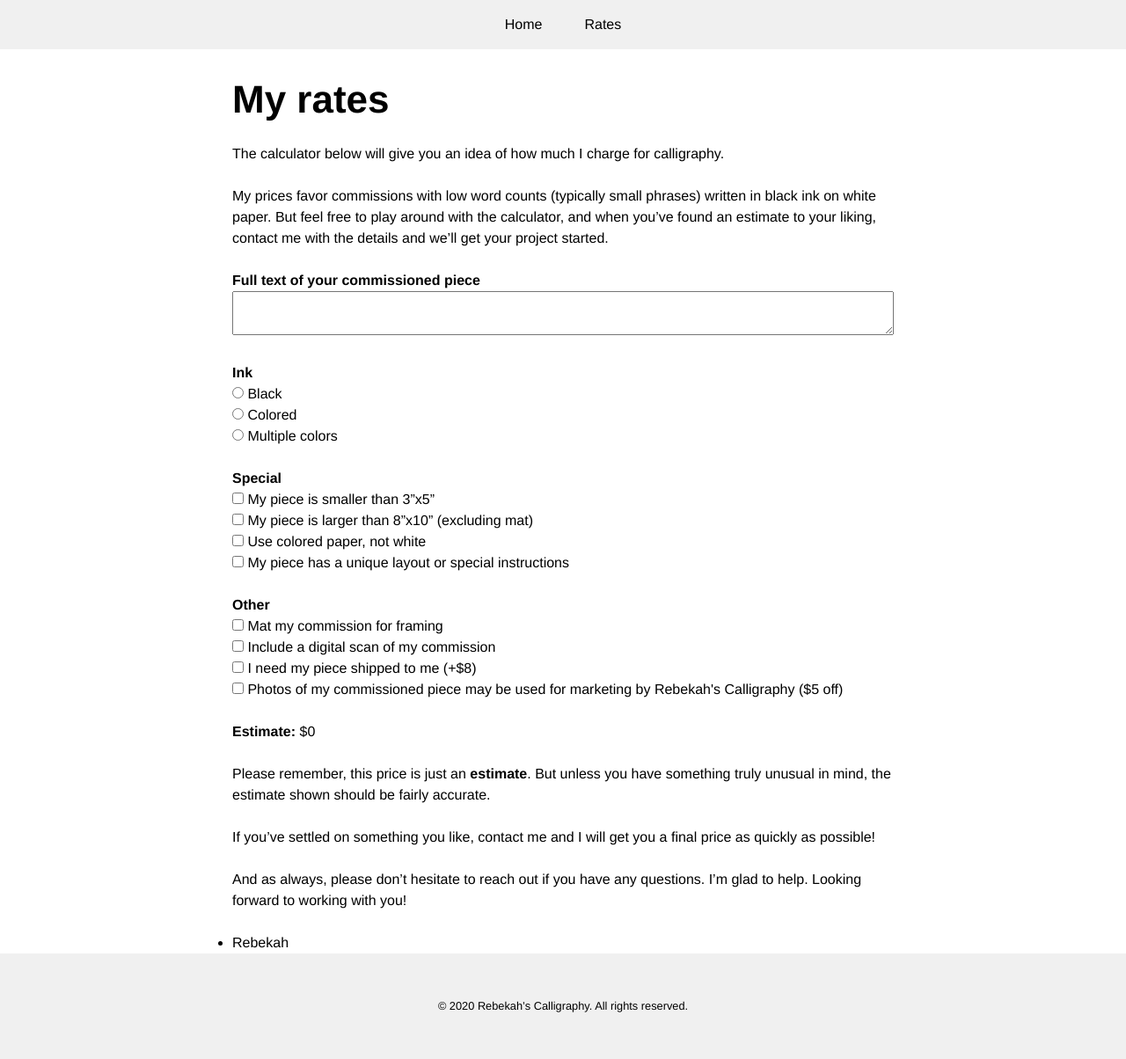
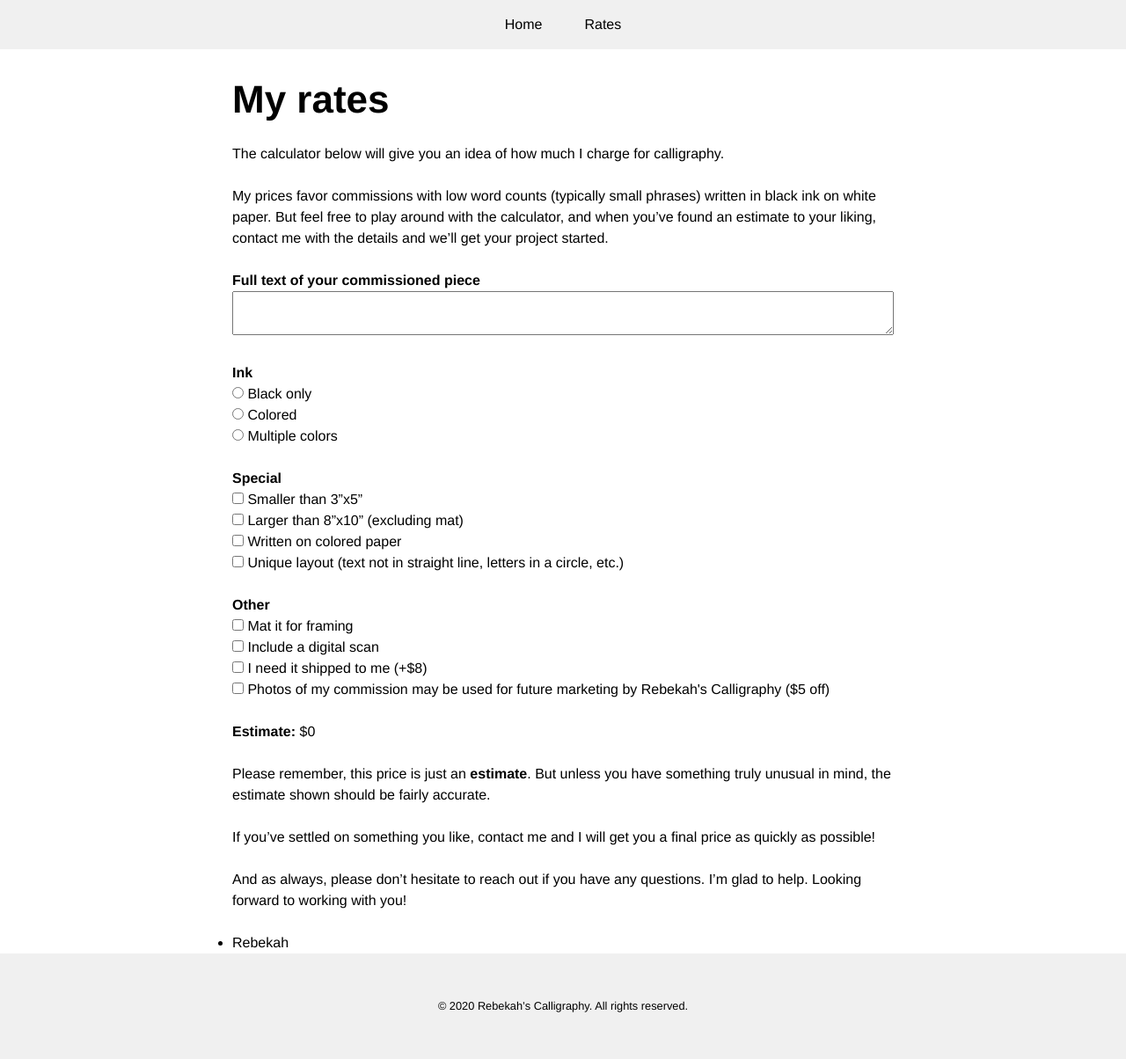
Before and after one commit to rebekahanglea/rebekahscalligraphy, a Jekyll site: the page built from rates.md, in a window 1280 px wide. Shown: the whole page at 88% size. Built offline with Jekyll 4.4.1, drawn with Linux system fonts in a browser that asks for light colours.

Commit message:
Update rates-form.html

```diff
--- a/_includes/rates-form.html
+++ b/_includes/rates-form.html
@@ -6,7 +6,7 @@
     <div class="form-field">
         <label><strong>Ink</strong></label>
         <fieldset>
-            <label><input type="radio" name="ink-color" value="black"> Black</label>
+            <label><input type="radio" name="ink-color" value="black"> Black only</label>
             <label><input type="radio" name="ink-color" value="colored"> Colored</label>
             <label><input type="radio" name="ink-color" value="multiple"> Multiple colors</label>
         </fieldset>
@@ -17,17 +17,17 @@
     </div>
     <div class="form-field">
         <label><strong>Special</strong></label>
-        <label><input type="checkbox" name="" value="5"> My piece is smaller than 3”x5”</label>
-        <label><input type="checkbox" name="" value="15"> My piece is larger than 8”x10” (excluding mat)</label>
-        <label><input type="checkbox" name="" value="5"> Use colored paper, not white</label>
-        <label><input type="checkbox" name="" value="40"> My piece has a unique layout or special instructions</label>
+        <label><input type="checkbox" name="" value="10"> Smaller than 3”x5”</label>
+        <label><input type="checkbox" name="" value="15"> Larger than 8”x10” (excluding mat)</label>
+        <label><input type="checkbox" name="" value="5"> Written on colored paper</label>
+        <label><input type="checkbox" name="" value="40"> Unique layout (text not in straight line, letters in a circle, etc.)</label>
     </div>
     <div class="form-field">
         <label><strong>Other</strong></label>
-        <label><input type="checkbox" name="" value="10"> Mat my commission for framing</label>
-        <label><input type="checkbox" name="" value="15"> Include a digital scan of my commission</label>
-        <label><input type="checkbox" name="" value="8"> I need my piece shipped to me (+$8) </label>
-        <label><input type="checkbox" name="" value="-5"> Photos of my commissioned piece may be used for marketing by Rebekah's Calligraphy ($5 off)</label>
+        <label><input type="checkbox" name="" value="10"> Mat it for framing</label>
+        <label><input type="checkbox" name="" value="15"> Include a digital scan</label>
+        <label><input type="checkbox" name="" value="8"> I need it shipped to me (+$8) </label>
+        <label><input type="checkbox" name="" value="-5"> Photos of my commission may be used for future marketing by Rebekah's Calligraphy ($5 off)</label>
     </div>
 </div>
 
```
